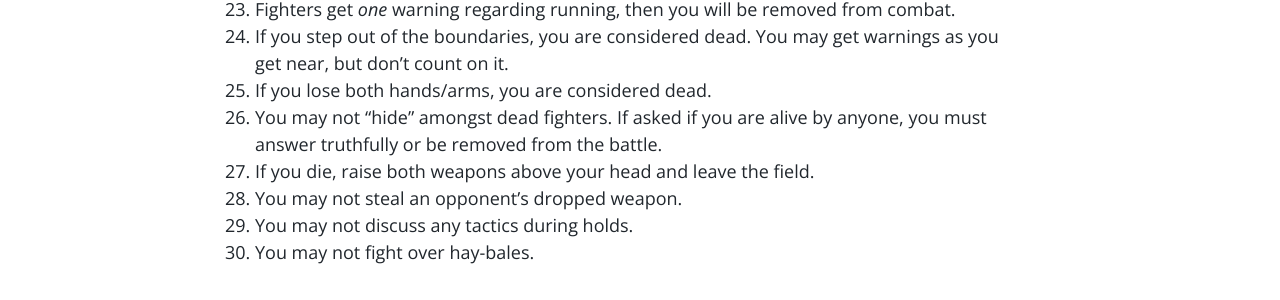
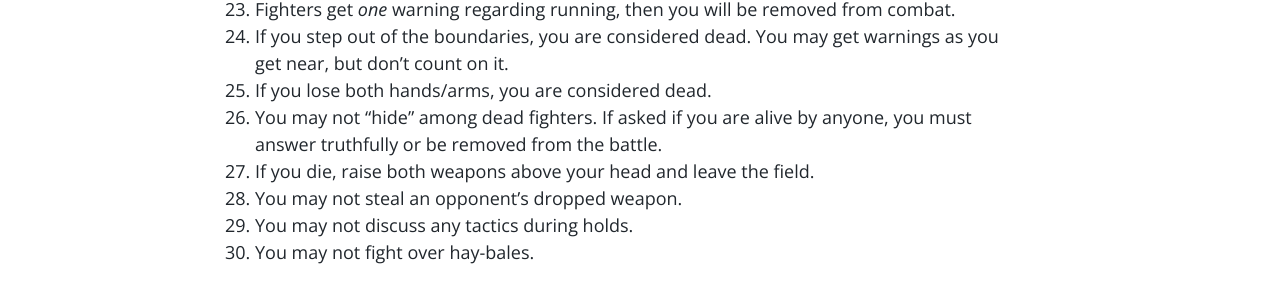
Before and after one commit to demoray/demoray.github.io, a Jekyll site: the page built from _posts/2018-05-07-pennsic-redux.md, in a window 1280 px wide. Shown: the part 1089-1389 px from the top of the page. Built offline with Jekyll 4.4.1, drawn with Linux system fonts in a browser that asks for light colours; comment, search, counter and statistics services are not loaded.

Commit message:
spelling

```diff
--- a/_posts/2018-05-07-pennsic-redux.md
+++ b/_posts/2018-05-07-pennsic-redux.md
@@ -30,7 +30,7 @@ The Pennsic rapier conventions have been finalized, but only available on Facebo
 23. Fighters get *one* warning regarding running, then you will be removed from combat.
 24. If you step out of the boundaries, you are considered dead.  You may get warnings as you get near, but don't count on it.
 25. If you lose both hands/arms, you are considered dead.
-26. You may not "hide" amongst dead fighters.  If asked if you are alive by anyone, you must answer truthfully or be removed from the battle.
+26. You may not "hide" among dead fighters.  If asked if you are alive by anyone, you must answer truthfully or be removed from the battle.
 27. If you die, raise both weapons above your head and leave the field.
 28. You may not steal an opponent's dropped weapon.
 29. You may not discuss any tactics during holds.
```
